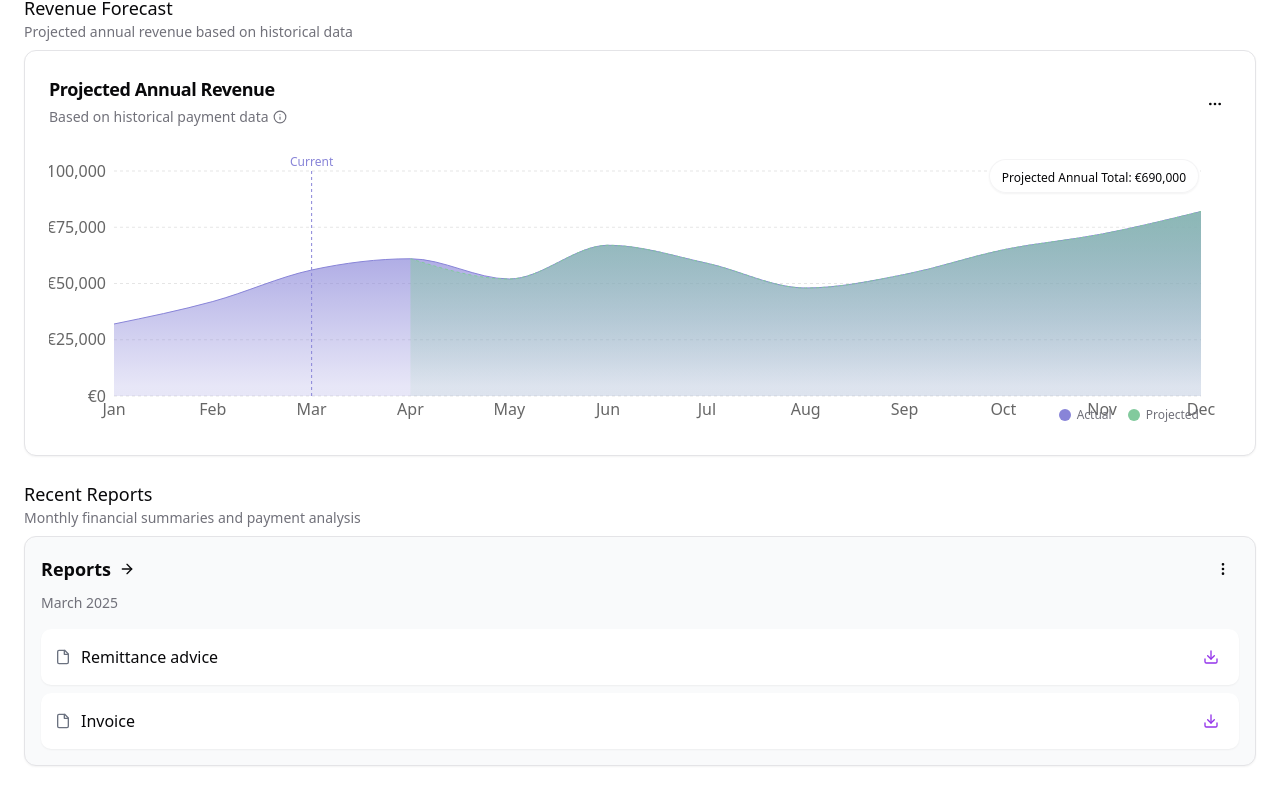
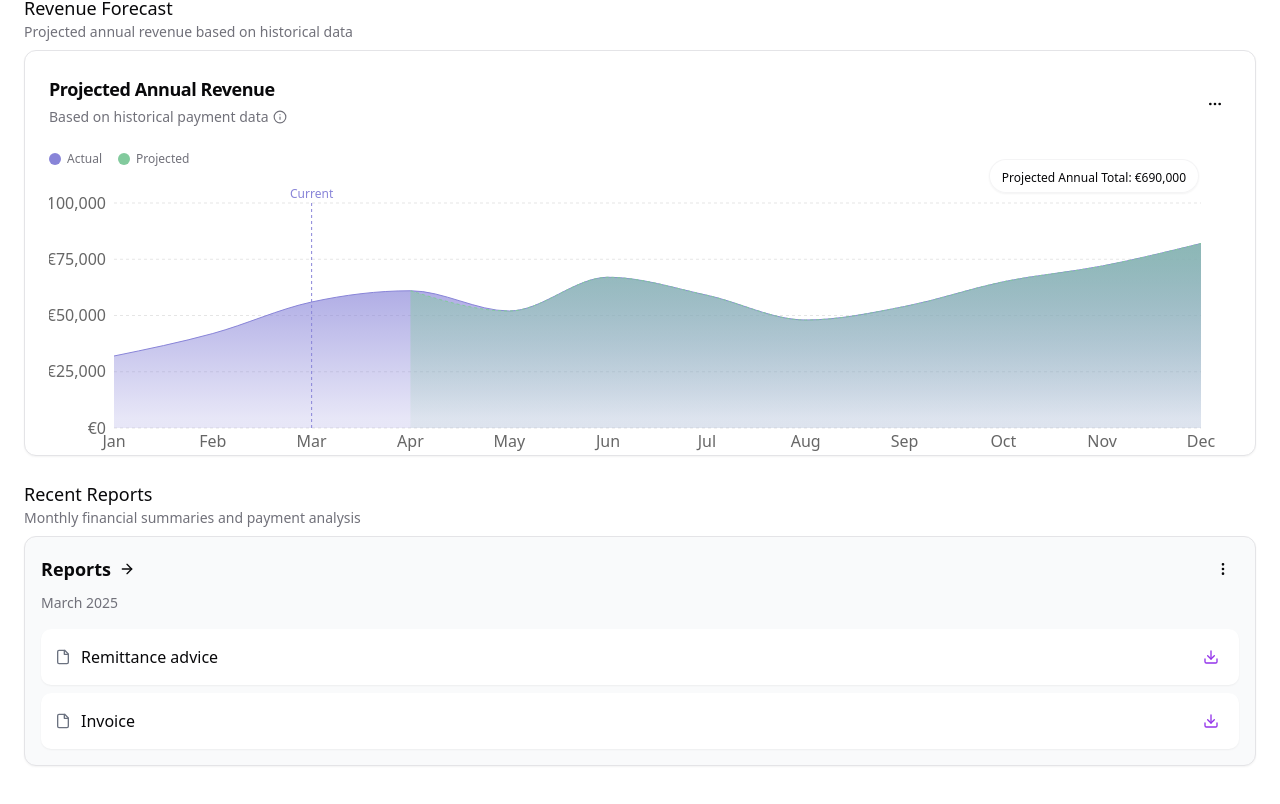
Before and after one commit to devries95/payment-snapshot-dashboard, a React (Vite) app: page / in a window 1280 px wide. Shown: the part 1344-2148 px from the top of the page. Built offline with nearby package versions, Linux system fonts and the light colour scheme.

Commit message:
Move ProjectedRevenueChart legend
Move the legend for the ProjectedRevenueChart to be above the chart, aligning its position with the legend in TransactionChart.

```diff
--- a/src/components/dashboard/ProjectedRevenueChart.tsx
+++ b/src/components/dashboard/ProjectedRevenueChart.tsx
@@ -123,6 +123,18 @@ export function ProjectedRevenueChart() {
       <CardContent>
         <div className="chart-container h-[280px]">
           <div className="relative h-full">
+            {/* Move the legend here, above the chart */}
+            <div className="mb-4 flex items-center gap-4">
+              <div className="flex items-center gap-1.5">
+                <div className="h-3 w-3 rounded-full bg-[#8884d8]"></div>
+                <span className="text-xs text-muted-foreground">Actual</span>
+              </div>
+              <div className="flex items-center gap-1.5">
+                <div className="h-3 w-3 rounded-full bg-[#82ca9d]"></div>
+                <span className="text-xs text-muted-foreground">Projected</span>
+              </div>
+            </div>
+
             <ResponsiveContainer width="100%" height="100%">
               <AreaChart
                 data={data}
@@ -195,18 +207,6 @@ export function ProjectedRevenueChart() {
             <div className="absolute top-2 right-8 bg-background/80 backdrop-blur-sm px-3 py-1 rounded-full border border-border/40 shadow-sm">
               <span className="text-xs font-medium">Projected Annual Total: {formatCurrency(totalProjectedRevenue)}</span>
             </div>
-
-            {/* Updated legend to match PaymentTrendsChart style */}
-            <div className="absolute bottom-2 right-8 flex items-center gap-4">
-              <div className="flex items-center gap-1.5">
-                <div className="h-3 w-3 rounded-full bg-[#8884d8]"></div>
-                <span className="text-xs text-muted-foreground">Actual</span>
-              </div>
-              <div className="flex items-center gap-1.5">
-                <div className="h-3 w-3 rounded-full bg-[#82ca9d]"></div>
-                <span className="text-xs text-muted-foreground">Projected</span>
-              </div>
-            </div>
           </div>
         </div>
       </CardContent>
```
